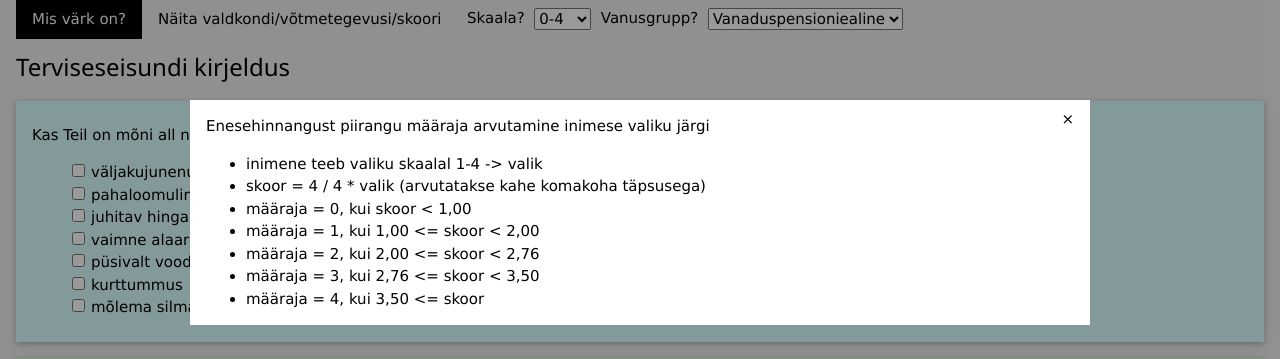
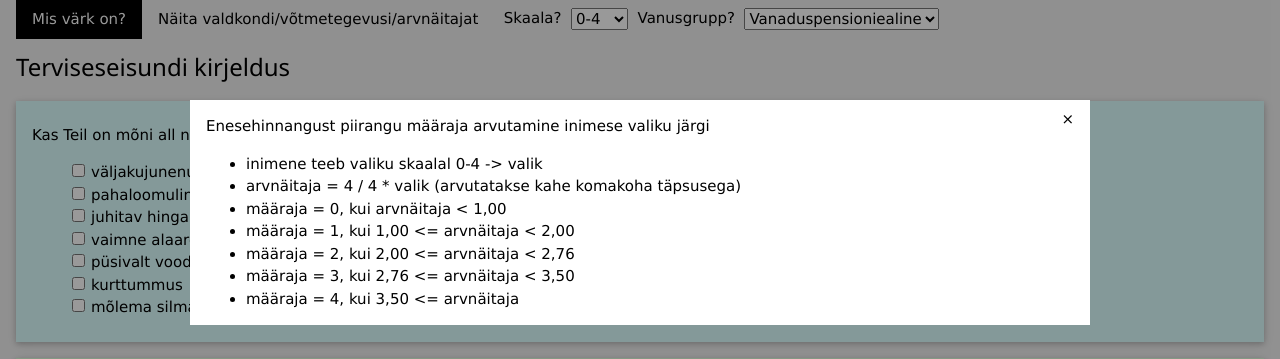
Before and after one commit to kalevhark/rfk, a Django app: page /kysimustik7/ in a window 1280 px wide, after a click on "Mis värk on?". Shown: the top 359 px of the page. Run offline with Django 3.2, Linux system fonts and the light colour scheme; some libraries are stand-ins or nearby versions.

Commit message:
kysimustik7

```diff
--- a/main/templates/main/kysimustik7.html
+++ b/main/templates/main/kysimustik7.html
@@ -54,20 +54,20 @@
           <span onclick="document.getElementById('id01').style.display='none'" class="w3-button w3-display-topright">&times;</span>
           <p>Enesehinnangust piirangu määraja arvutamine inimese valiku järgi</p>
           <ul>
-            <li>inimene teeb valiku skaalal 1-[[skaalad[selectedSkaala].skaalaMax]] -> valik</li>
-            <li>skoor = 4 / [[skaalad[selectedSkaala].skaalaMax]] * valik (arvutatakse kahe komakoha täpsusega)</li>
-            <li>määraja = 0, kui skoor < 1,00</li>
-            <li>määraja = 1, kui 1,00 <= skoor < 2,00</li>
-            <li>määraja = 2, kui 2,00 <= skoor < 2,76</li>
-            <li>määraja = 3, kui 2,76 <= skoor < 3,50</li>
-            <li>määraja = 4, kui 3,50 <= skoor</li>
+            <li>inimene teeb valiku skaalal [[ skaalad[selectedSkaala].skaala[0] ]]-[[ skaalad[selectedSkaala].skaala.slice(-1)[0] ]] -> valik</li>
+            <li>arvnäitaja = 4 / [[ skaalad[selectedSkaala].skaala.slice(-1)[0] ]] * valik (arvutatakse kahe komakoha täpsusega)</li>
+            <li>määraja = 0, kui arvnäitaja < 1,00</li>
+            <li>määraja = 1, kui 1,00 <= arvnäitaja < 2,00</li>
+            <li>määraja = 2, kui 2,00 <= arvnäitaja < 2,76</li>
+            <li>määraja = 3, kui 2,76 <= arvnäitaja < 3,50</li>
+            <li>määraja = 4, kui 3,50 <= arvnäitaja</li>
           </ul>
         </div>
       </div>
     </div>
     <button @click="showBackgroundInfo = !showBackgroundInfo" class="w3-button">
-      <span v-if="showBackgroundInfo">Ära näita valdkondi/võtmetegevusi/skoori</span>
-      <span v-else>Näita  valdkondi/võtmetegevusi/skoori</span>
+      <span v-if="showBackgroundInfo">Ära näita valdkondi/võtmetegevusi/arvnäitajat</span>
+      <span v-else>Näita  valdkondi/võtmetegevusi/arvnäitajat</span>
     </button>
 
     &NonBreakingSpace;<span>Skaala?</span>&NonBreakingSpace;
@@ -133,7 +133,7 @@
           <th class="poll" v-for="n in skaalad[selectedSkaala].skaala" :key="n">
             [[ n ]]
           </th>
-          <th v-show="showBackgroundInfo" class="result" title="Skoor 0-4 PISTS kord arvutamise metoodika alusel">MM18</th>
+          <th v-show="showBackgroundInfo" class="result" title="Arvnäitaja 0-4 PISTS kord arvutamise metoodika alusel">MM18</th>
         </tr>
       </table>
       <div v-for="(kysimus, kysimusIndex) in kysimustik">
```
